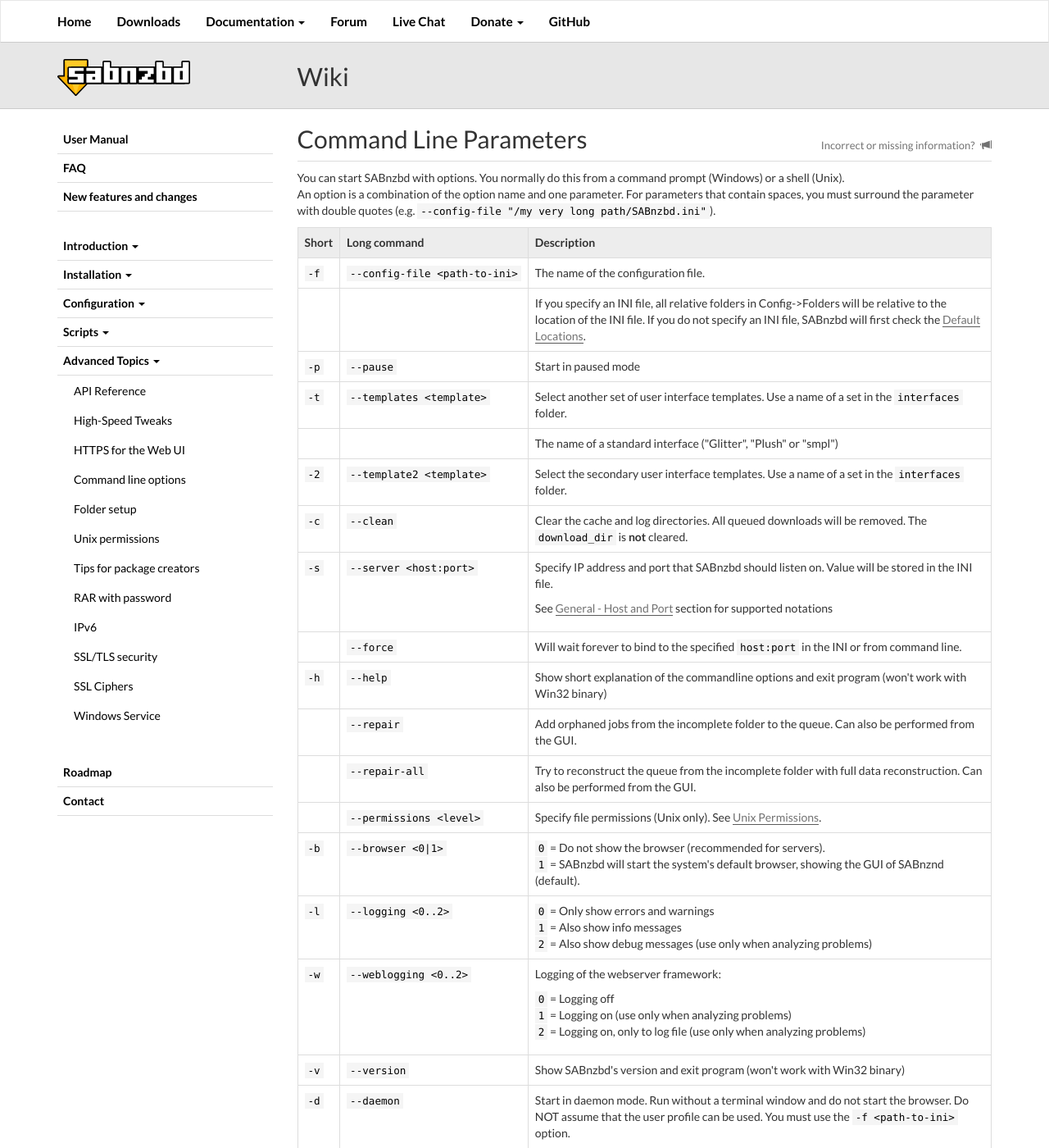
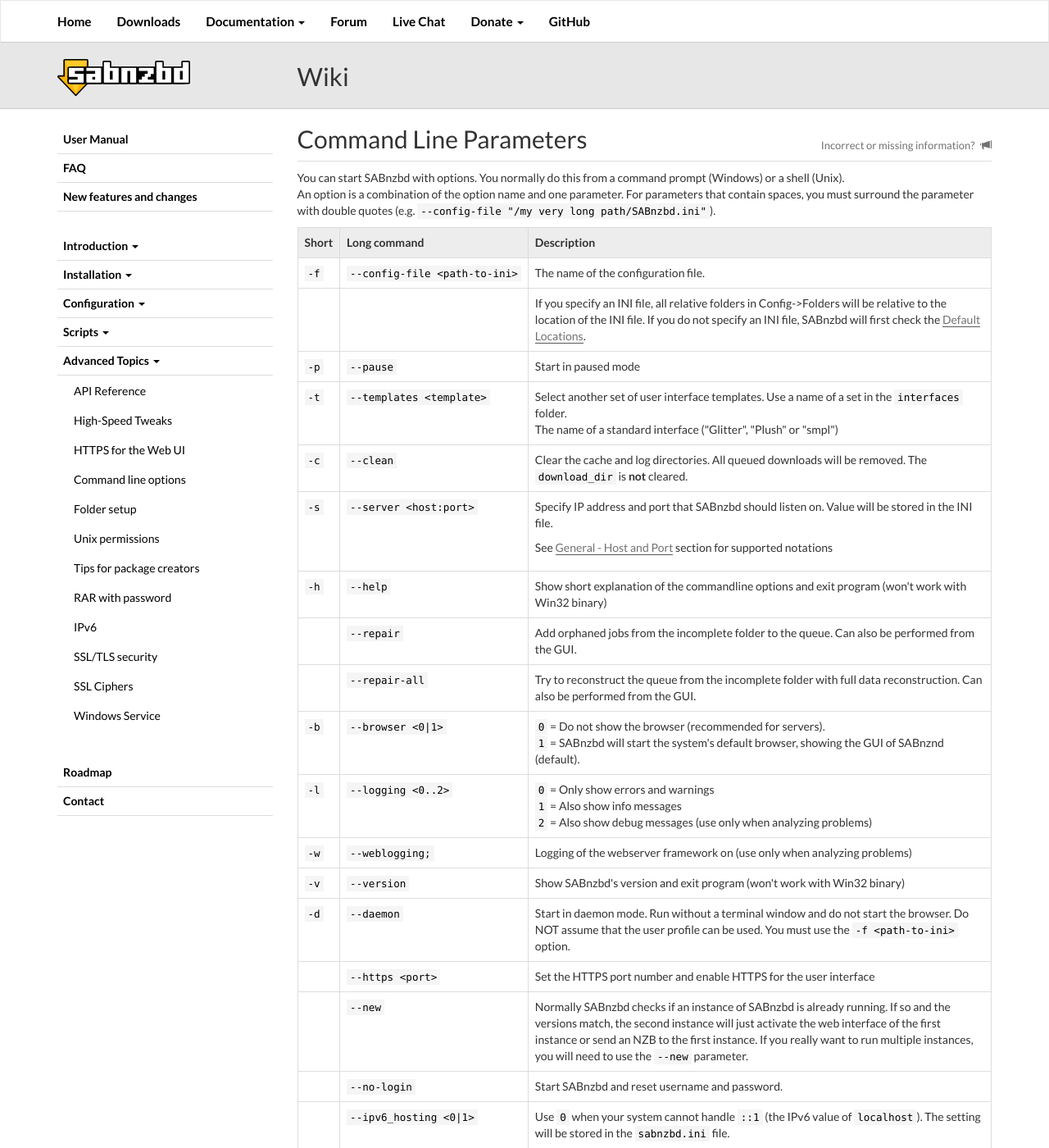
Before and after one commit to sabnzbd/sabnzbd.github.io, a Jekyll site: the page built from wiki/advanced/command-line-parameters.html, in a window 1280 px wide and 1400 px high. Shown: the whole window at 82% size. Built offline with Jekyll 4.4.1, drawn with Linux system fonts in a browser that asks for light colours.

Commit message:
Update Command-line parametrs page

```diff
--- a/wiki/advanced/command-line-parameters.html
+++ b/wiki/advanced/command-line-parameters.html
@@ -40,22 +40,8 @@
             </td>
             <td>
                 Select another set of user interface templates. Use a name of a set in the <code>interfaces</code>
-                folder.
-            </td>
-        </tr>
-        <tr>
-            <td></td>
-            <td></td>
-            <td>
+                folder.<br>
                 The name of a standard interface ("Glitter", "Plush" or "smpl")
-            </td>
-        </tr>
-        <tr>
-            <td><code>-2</code></td>
-            <td><code>--template2 &lt;template&gt;</code></td>
-            <td>
-                Select the secondary user interface templates. Use a name of a set in the <code>interfaces</code>
-                folder.
             </td>
         </tr>
         <tr>
@@ -78,13 +64,6 @@
                 <p>Specify IP address and port that SABnzbd should listen on. Value will be stored in the INI file.
                 <p>See <a href="/wiki/configuration/{{ site.wiki_version }}/general">General - Host and Port</a> section for supported notations</p>
             </td>
-        </tr>
-        <tr>
-            <td></td>
-            <td>
-                <code>--force</code>
-            </td>
-            <td>Will wait forever to bind to the specified <code>host:port</code> in the INI or from command line.</td>
         </tr>
         <tr>
             <td><code>-h</code></td>
@@ -110,17 +89,6 @@
             </td>
         </tr>
         <tr>
-            <td></td>
-            <td>
-                <code>--permissions &lt;level&gt;</code>
-            </td>
-            <td>
-                Specify file permissions (Unix only). See
-                <a href="/wiki/advanced/unix-permissions">Unix Permissions</a>.
-            </td>
-        </tr>
-
-        <tr>
             <td><code>-b</code></td>
             <td>
                 <code>--browser &lt;0|1&gt;</code>
@@ -145,13 +113,10 @@
         <tr>
             <td><code>-w</code></td>
             <td>
-                <code>--weblogging &lt;0..2&gt;</code>
+                <code>--weblogging;</code>
             </td>
             <td>
-                <p>Logging of the webserver framework:
-                <p><code>0</code> = Logging off<br>
-                <code>1</code> = Logging on (use only when analyzing problems)<br>
-                <code>2</code> = Logging on, only to log file (use only when analyzing problems)
+                Logging of the webserver framework on (use only when analyzing problems)
             </td>
         </tr>
 
@@ -196,6 +161,15 @@
         <tr>
             <td></td>
             <td>
+                <code>--no-login</code>
+            </td>
+            <td>
+                Start SABnzbd and reset username and password.
+            </td>
+        </tr>
+        <tr>
+            <td></td>
+            <td>
                 <code>--ipv6_hosting &lt;0|1&gt;</code>
             </td>
             <td>
```
